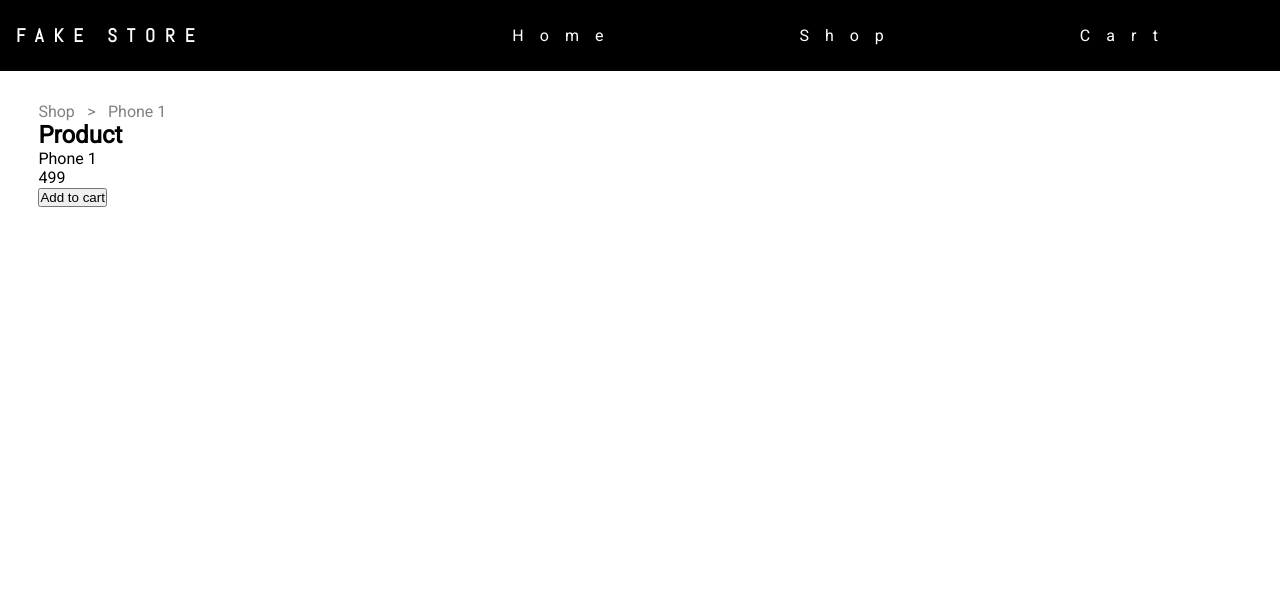
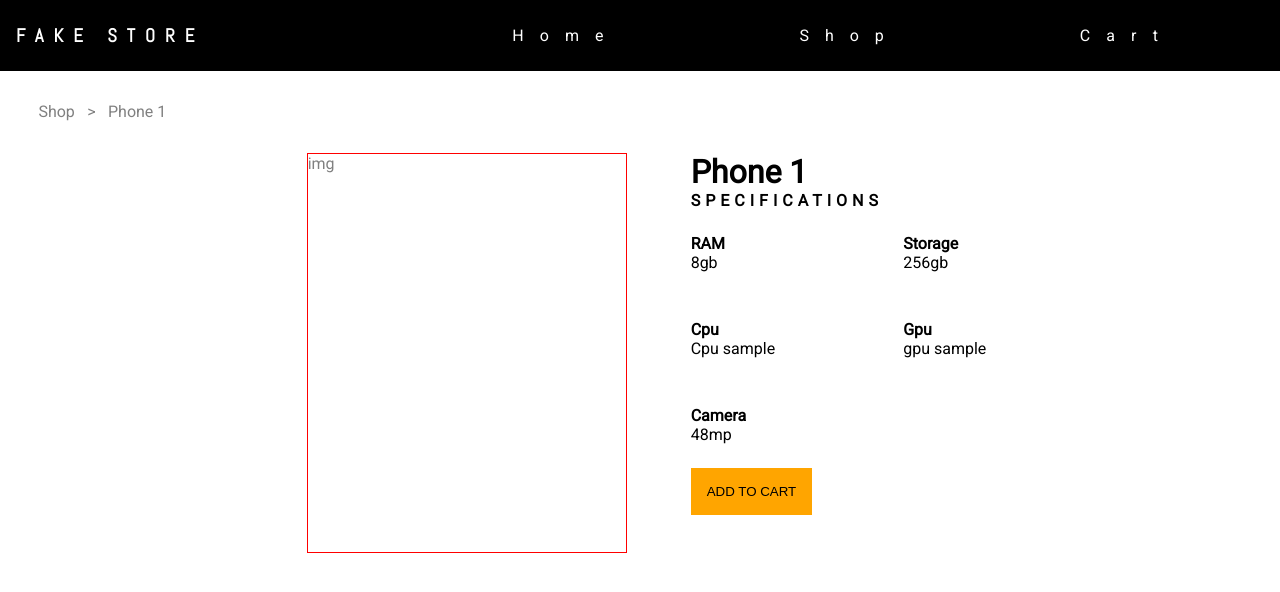
Before and after one commit to johnEdmon44/shopping-cart, a React (Vite) app: page /product/1 in a window 1280 px wide. Shown: the top 592 px of the page. Built offline with nearby package versions, Linux system fonts and the light colour scheme.

Commit message:
Add product css style

```diff
--- a/src/components/Product.jsx
+++ b/src/components/Product.jsx
@@ -32,10 +32,44 @@ export default function Product({dispatch}) {
         </div>
 
         <div className="product">
-          <h1>Product</h1>
-          <p>{product.name}</p>
-          <p>{product.price}</p>
-          <button onClick={handleAddToCart}>Add to cart</button>
+          <div className="product-img">
+            <p>img</p>
+          </div>
+
+          <div className="specs-container">
+            <strong>{product.name}</strong>
+            <br></br>
+            <strong>SPECIFICATIONS</strong>
+
+            <ul className="specs">
+              <li>
+                <strong>RAM</strong>
+                <p>8gb</p>
+              </li>
+
+              <li>
+                <strong>Storage</strong>
+                <p>256gb</p>
+              </li>
+
+              <li>
+                <strong>Cpu</strong>
+                <p>Cpu sample</p>
+              </li>
+
+              <li>
+                <strong>Gpu</strong>
+                <p>gpu sample</p>
+              </li>
+
+              <li>
+                <strong>Camera</strong>
+                <p>48mp</p>
+              </li>
+            </ul>
+            <button onClick={handleAddToCart}>ADD TO CART</button>
+          </div>
+
         </div>
       </div>
 
--- a/src/index.css
+++ b/src/index.css
@@ -215,9 +215,64 @@ body {
   color: grey;
 }
 
+
 .product-container div:first-child a:hover {
   text-decoration: underline;
   color: grey;
+}
+
+
+.product-img {
+  border: 1px solid red;
+  width: 20rem;
+  height: 25rem;
+}
+
+
+.product {
+  display: flex;
+  justify-content: center;
+  gap: 2.5rem;
+  margin-top: 2rem;
+}
+
+
+.specs {
+  display: grid;
+  grid-template-columns: repeat(2, 1fr);
+  column-gap: 5rem;
+}
+
+
+.specs li {
+  list-style-type: none;
+  padding: 1.5rem;
+}
+
+
+.specs-container > strong:first-of-type {
+  font-size: 2rem;
+  padding: 1.5rem;
+}
+
+.specs-container > strong:nth-of-type(2) {
+  letter-spacing: 5px;
+  padding: 1.5rem;
+}
+
+
+.specs-container button {
+  border: none;
+  background-color: orange;
+  color: black;
+  padding: 1rem;
+  cursor: pointer;
+  margin-left: 1.5rem;
+}
+
+
+.specs-container button:hover {
+  opacity: 0.8;
 }
 
 
```
